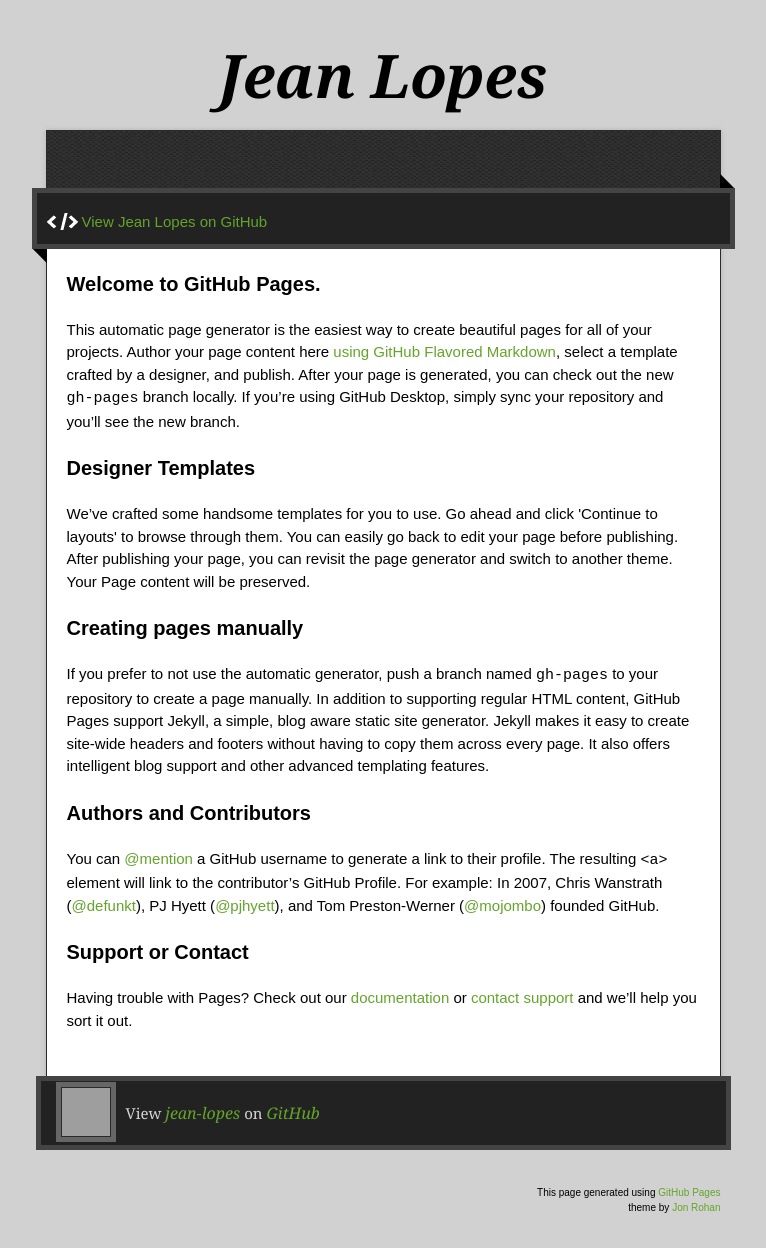
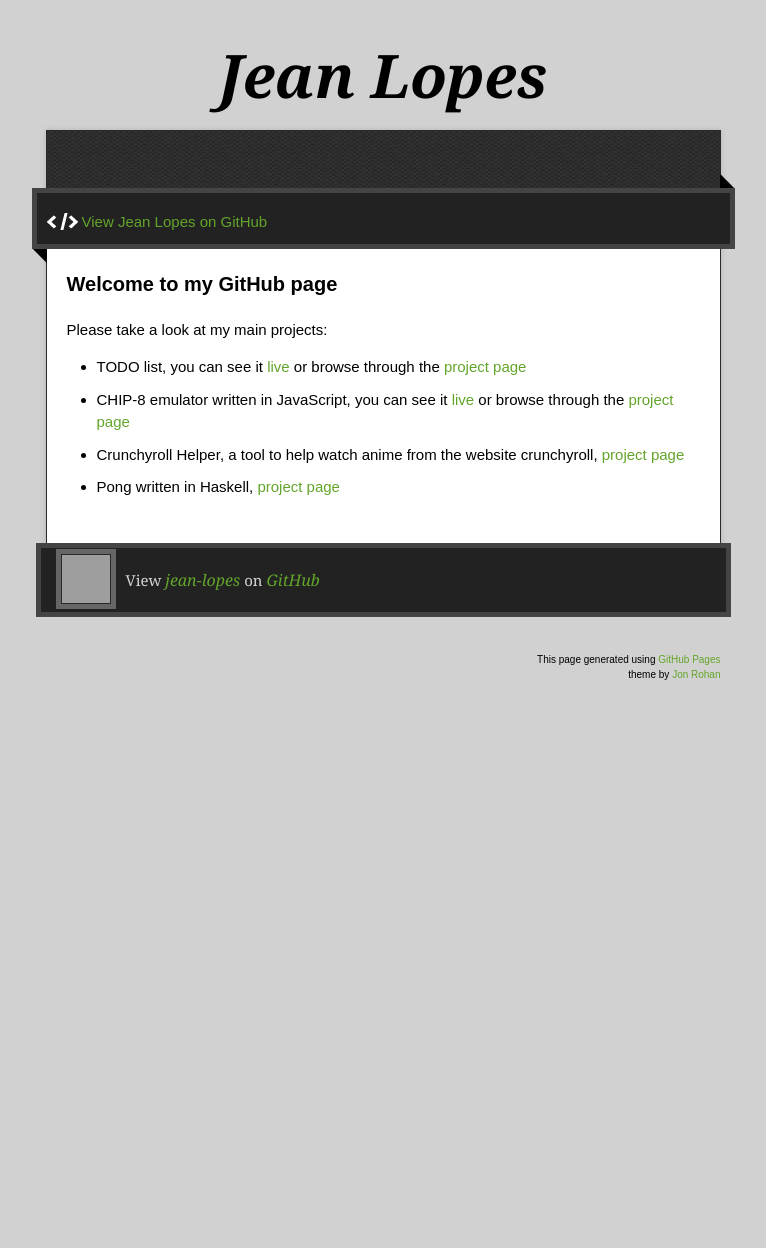
Before and after one commit to jean-lopes/jean-lopes.github.io, a plain HTML site: page index.html in a window 1280 px wide. Shown: the top 1248 px of the page, without its empty margins (257-1023 px from the left). After the commit the page ends 800 px from the top, so only its background shows below. Drawn offline with nearby package versions, Linux system fonts and the light colour scheme; grey boxes are pictures that could not be loaded.

Commit message:
first version

```diff
--- a/index.html
+++ b/index.html
@@ -1,25 +1,16 @@
 <!doctype html>
-<!-- The Time Machine GitHub pages theme was designed and developed by Jon Rohan, on Feb 7, 2012. -->
-<!-- Follow him for fun. http://twitter.com/jonrohan. Tail his code on https://github.com/jonrohan -->
 <html>
   <head>
     <meta charset="utf-8">
     <meta http-equiv="X-UA-Compatible" content="IE=edge,chrome=1">
-
     <link rel="stylesheet" href="stylesheets/stylesheet.css" media="screen">
     <link rel="stylesheet" href="stylesheets/github-dark.css">
     <script type="text/javascript" src="https://ajax.googleapis.com/ajax/libs/jquery/1.7.1/jquery.min.js"></script>
-  <script type="text/javascript" src="javascripts/script.js"></script>
-
     <title>Jean Lopes</title>
     <meta name="description" content="">
-
     <meta name="viewport" content="width=device-width,initial-scale=1">
-
   </head>
-
   <body>
-
     <div class="wrapper">
       <header>
         <h1 class="title">Jean Lopes</h1>
@@ -35,37 +26,22 @@
           </div>
           <article class="markdown-body">
             <h3>
-<a id="welcome-to-github-pages" class="anchor" href="#welcome-to-github-pages" aria-hidden="true"><span aria-hidden="true" class="octicon octicon-link"></span></a>Welcome to GitHub Pages.</h3>
+            <a id="welcome-to-github-pages" class="anchor" href="#welcome-to-github-pages" aria-hidden="true"><span aria-hidden="true" class="octicon octicon-link"></span></a>Welcome to my GitHub page</h3>
+            Please take a look at my main projects:
+            <ul>
+              <li>TODO list, you can see it <a href="https://jean-lopes.github.io/todo/">live</a> or browse through the <a href="https://github.com/jean-lopes/todo">project page</a></li>
+              <li>CHIP-8 emulator written in JavaScript, you can see it <a href="https://jean-lopes.github.io/chip-8/">live</a> or browse through the <a href="https://github.com/jean-lopes/chip-8">project page</a></li>
+              <li>Crunchyroll Helper, a tool to help watch anime from the website crunchyroll, <a href="https://github.com/jean-lopes/crunchyroll-helper">project page</a></li>
+              <li>Pong written in Haskell, <a href="https://github.com/jean-lopes/pong">project page</a></li>
+            </ul>
 
-<p>This automatic page generator is the easiest way to create beautiful pages for all of your projects. Author your page content here <a href="https://guides.github.com/features/mastering-markdown/">using GitHub Flavored Markdown</a>, select a template crafted by a designer, and publish. After your page is generated, you can check out the new <code>gh-pages</code> branch locally. If you’re using GitHub Desktop, simply sync your repository and you’ll see the new branch.</p>
 
-<h3>
-<a id="designer-templates" class="anchor" href="#designer-templates" aria-hidden="true"><span aria-hidden="true" class="octicon octicon-link"></span></a>Designer Templates</h3>
-
-<p>We’ve crafted some handsome templates for you to use. Go ahead and click 'Continue to layouts' to browse through them. You can easily go back to edit your page before publishing. After publishing your page, you can revisit the page generator and switch to another theme. Your Page content will be preserved.</p>
-
-<h3>
-<a id="creating-pages-manually" class="anchor" href="#creating-pages-manually" aria-hidden="true"><span aria-hidden="true" class="octicon octicon-link"></span></a>Creating pages manually</h3>
-
-<p>If you prefer to not use the automatic generator, push a branch named <code>gh-pages</code> to your repository to create a page manually. In addition to supporting regular HTML content, GitHub Pages support Jekyll, a simple, blog aware static site generator. Jekyll makes it easy to create site-wide headers and footers without having to copy them across every page. It also offers intelligent blog support and other advanced templating features.</p>
-
-<h3>
-<a id="authors-and-contributors" class="anchor" href="#authors-and-contributors" aria-hidden="true"><span aria-hidden="true" class="octicon octicon-link"></span></a>Authors and Contributors</h3>
-
-<p>You can <a href="https://help.github.com/articles/basic-writing-and-formatting-syntax/#mentioning-users-and-teams" class="user-mention">@mention</a> a GitHub username to generate a link to their profile. The resulting <code>&lt;a&gt;</code> element will link to the contributor’s GitHub Profile. For example: In 2007, Chris Wanstrath (<a href="https://github.com/defunkt" class="user-mention">@defunkt</a>), PJ Hyett (<a href="https://github.com/pjhyett" class="user-mention">@pjhyett</a>), and Tom Preston-Werner (<a href="https://github.com/mojombo" class="user-mention">@mojombo</a>) founded GitHub.</p>
-
-<h3>
-<a id="support-or-contact" class="anchor" href="#support-or-contact" aria-hidden="true"><span aria-hidden="true" class="octicon octicon-link"></span></a>Support or Contact</h3>
-
-<p>Having trouble with Pages? Check out our <a href="https://help.github.com/pages">documentation</a> or <a href="https://github.com/contact">contact support</a> and we’ll help you sort it out.</p>
           </article>
         </div>
       </div>
       <footer>
         <div class="owner">
-
           <p><a href="https://github.com/jean-lopes" class="avatar"><img src="https://avatars3.githubusercontent.com/u/11708686?v=3&amp;s=60" width="48" height="48"></a>View <a href="https://github.com/jean-lopes">jean-lopes</a> on <a href="https://www.github.com">GitHub</a></p>
-
         </div>
         <div class="creds">
           <small>This page generated using <a href="https://pages.github.com/">GitHub Pages</a><br>theme by <a href="https://twitter.com/jonrohan/">Jon Rohan</a></small>
@@ -78,6 +54,5 @@
       <p class="name"></p>
     </div>
 
-
   </body>
 </html>
```
Lines whose indentation alone changed are shown as unchanged.
